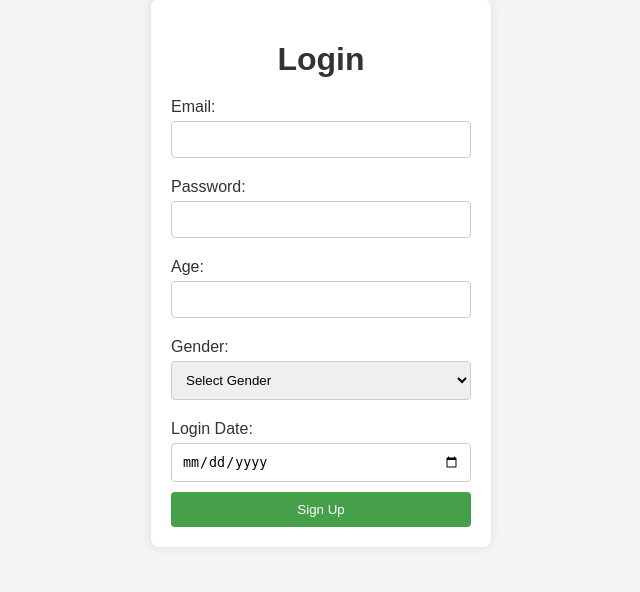
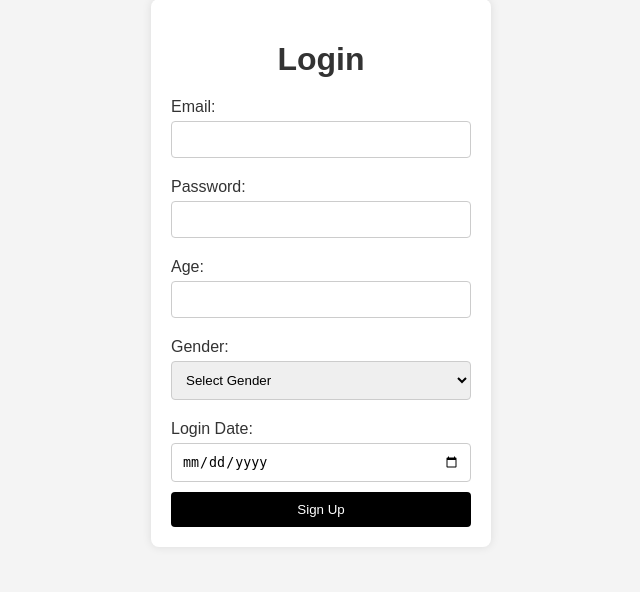
Before and after one commit to pashbod/database, a Flask app: page / in a window 1280 px wide, with the pointer over the restyled element. Shown: the part 127-719 px from the top of the page, without its empty margins (319-959 px from the left). Run offline with Flask 3, Linux system fonts and the light colour scheme.

Commit message:
Update index.html

```diff
--- a/templates/index.html
+++ b/templates/index.html
@@ -57,9 +57,7 @@
             width: 100%;
         }
 
-        button:hover {
-            background-color: #45a049;
-        }
+
     </style>
 </head>
 <body>
```
